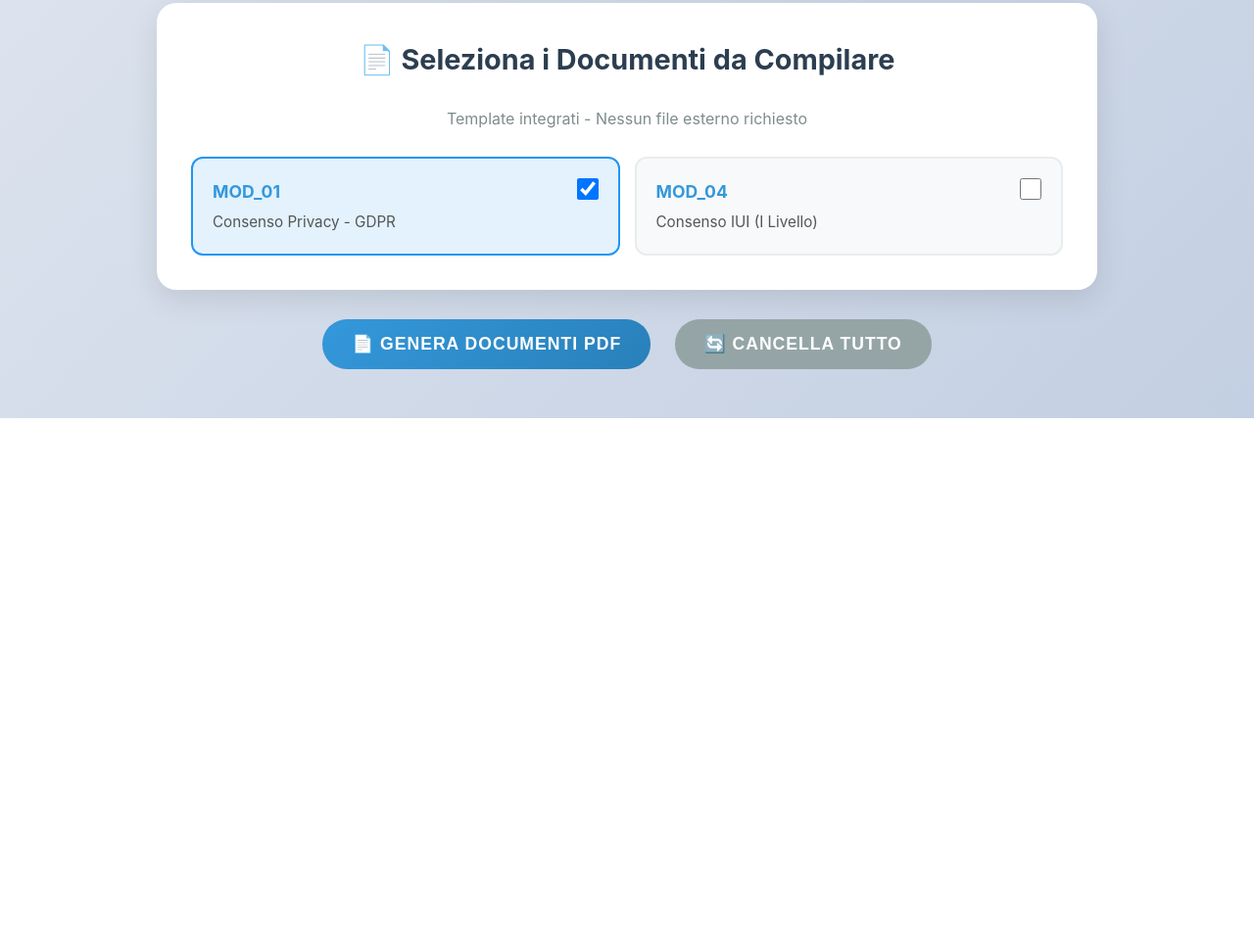
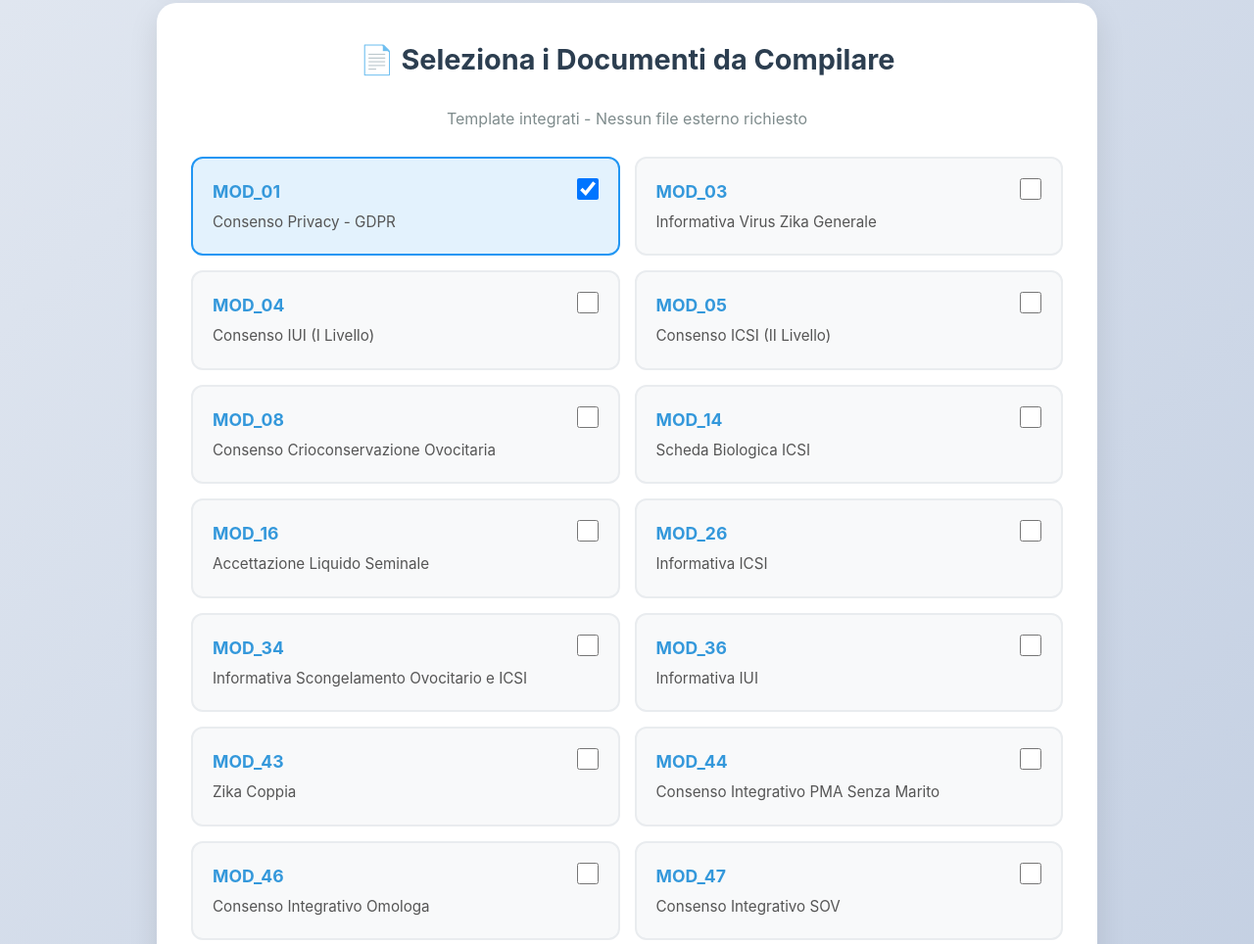
Before and after one commit to Gabriele8967/Programma-PMA, a plain HTML site: page index.html in a window 1280 px wide. Shown: the part 1741-2705 px from the top of the page at 98% size. Before the commit the page ends 2168 px from the top, so only its background shows below. Drawn offline with nearby package versions, Linux system fonts and the light colour scheme.

Commit message:
🏆 DEPLOY COMPLETO: Tutti i 14 documenti MOD visibili nell'interfaccia
✅ Fix finale:
- Aggiunti tutti i 14 documenti alla lista HTML
- MOD_01, MOD_03, MOD_04, MOD_05, MOD_08, MOD_14, MOD_16, MOD_26, MOD_34, MOD_36, MOD_43, MOD_44, MOD_46, MOD_47
- Interfaccia utente completa e funzionale
- Sistema PMA Centro Biofertility pronto per la produzione

```diff
--- a/index.html
+++ b/index.html
@@ -447,10 +447,106 @@
                 </div>
 
                 <div class="document-item" onclick="toggleDocument(this)">
+                    <input type="checkbox" id="doc-zika">
+                    <label for="doc-zika">
+                        <div class="document-code">MOD_03</div>
+                        <div class="document-name">Informativa Virus Zika Generale</div>
+                    </label>
+                </div>
+
+                <div class="document-item" onclick="toggleDocument(this)">
                     <input type="checkbox" id="doc-iui">
                     <label for="doc-iui">
                         <div class="document-code">MOD_04</div>
                         <div class="document-name">Consenso IUI (I Livello)</div>
+                    </label>
+                </div>
+
+                <div class="document-item" onclick="toggleDocument(this)">
+                    <input type="checkbox" id="doc-icsi">
+                    <label for="doc-icsi">
+                        <div class="document-code">MOD_05</div>
+                        <div class="document-name">Consenso ICSI (II Livello)</div>
+                    </label>
+                </div>
+
+                <div class="document-item" onclick="toggleDocument(this)">
+                    <input type="checkbox" id="doc-crioconservazione-ovo">
+                    <label for="doc-crioconservazione-ovo">
+                        <div class="document-code">MOD_08</div>
+                        <div class="document-name">Consenso Crioconservazione Ovocitaria</div>
+                    </label>
+                </div>
+
+                <div class="document-item" onclick="toggleDocument(this)">
+                    <input type="checkbox" id="doc-scheda-icsi">
+                    <label for="doc-scheda-icsi">
+                        <div class="document-code">MOD_14</div>
+                        <div class="document-name">Scheda Biologica ICSI</div>
+                    </label>
+                </div>
+
+                <div class="document-item" onclick="toggleDocument(this)">
+                    <input type="checkbox" id="doc-accettazione">
+                    <label for="doc-accettazione">
+                        <div class="document-code">MOD_16</div>
+                        <div class="document-name">Accettazione Liquido Seminale</div>
+                    </label>
+                </div>
+
+                <div class="document-item" onclick="toggleDocument(this)">
+                    <input type="checkbox" id="doc-info-icsi">
+                    <label for="doc-info-icsi">
+                        <div class="document-code">MOD_26</div>
+                        <div class="document-name">Informativa ICSI</div>
+                    </label>
+                </div>
+
+                <div class="document-item" onclick="toggleDocument(this)">
+                    <input type="checkbox" id="doc-info-scongelamento">
+                    <label for="doc-info-scongelamento">
+                        <div class="document-code">MOD_34</div>
+                        <div class="document-name">Informativa Scongelamento Ovocitario e ICSI</div>
+                    </label>
+                </div>
+
+                <div class="document-item" onclick="toggleDocument(this)">
+                    <input type="checkbox" id="doc-info-iui">
+                    <label for="doc-info-iui">
+                        <div class="document-code">MOD_36</div>
+                        <div class="document-name">Informativa IUI</div>
+                    </label>
+                </div>
+
+                <div class="document-item" onclick="toggleDocument(this)">
+                    <input type="checkbox" id="doc-zika-coppia">
+                    <label for="doc-zika-coppia">
+                        <div class="document-code">MOD_43</div>
+                        <div class="document-name">Zika Coppia</div>
+                    </label>
+                </div>
+
+                <div class="document-item" onclick="toggleDocument(this)">
+                    <input type="checkbox" id="doc-consenso-integrativo-assenza">
+                    <label for="doc-consenso-integrativo-assenza">
+                        <div class="document-code">MOD_44</div>
+                        <div class="document-name">Consenso Integrativo PMA Senza Marito</div>
+                    </label>
+                </div>
+
+                <div class="document-item" onclick="toggleDocument(this)">
+                    <input type="checkbox" id="doc-consenso-integrativo-omologa">
+                    <label for="doc-consenso-integrativo-omologa">
+                        <div class="document-code">MOD_46</div>
+                        <div class="document-name">Consenso Integrativo Omologa</div>
+                    </label>
+                </div>
+
+                <div class="document-item" onclick="toggleDocument(this)">
+                    <input type="checkbox" id="doc-consenso-integrativo-sov">
+                    <label for="doc-consenso-integrativo-sov">
+                        <div class="document-code">MOD_47</div>
+                        <div class="document-name">Consenso Integrativo SOV</div>
                     </label>
                 </div>
             </div>
```
